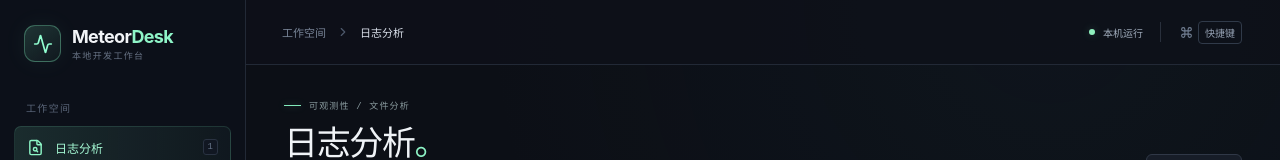
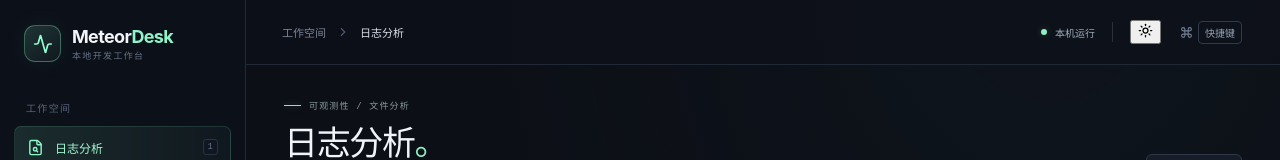
Before and after one commit to yuwen002/meteor-desk, a Vue app in the folder frontend/: page / in a window 1280 px wide. Shown: the top 160 px of the page. Built offline with nearby package versions, Linux system fonts and the light colour scheme.

Commit message:
feat(ui): add persistent light theme toggle

```diff
--- a/frontend/src/App.vue
+++ b/frontend/src/App.vue
@@ -1,6 +1,6 @@
 <script setup lang="ts">
 import { computed, nextTick, onBeforeUnmount, onMounted, ref } from 'vue'
-import { Activity, ArrowRight, Braces, CheckCircle2, ChevronRight, CircleHelp, Command, FileSearch, FolderOpen, Gauge, HardDrive, History, Layers3, Regex, Search, ShieldCheck, TerminalSquare, Wrench, X } from 'lucide-vue-next'
+import { Activity, ArrowRight, Braces, CheckCircle2, ChevronRight, CircleHelp, Command, FileSearch, FolderOpen, Gauge, HardDrive, History, Layers3, Regex, Search, ShieldCheck, Sun, Moon, TerminalSquare, Wrench, X } from 'lucide-vue-next'
 import DeveloperToolkit from './components/DeveloperToolkit.vue'
 import ProcessManagement from './components/ProcessManagement.vue'
 import { createSerialTaskQueue } from './utils/serialTaskQueue'
@@ -14,6 +14,9 @@ const appSettings=ref<AppSettings>({recentFiles:[],searchHistory:[],contextLines
 const shortcutsConfig=ref<ShortcutMap>({...DEFAULT_SHORTCUTS})
 const shortcutsDialogOpen=ref(false)
 const shortcutsError=ref('')
+const themeMode=ref<'dark'|'light'>('dark')
+function loadTheme(){try{themeMode.value=window.localStorage.getItem('meteordesk.theme')==='light'?'light':'dark'}catch{themeMode.value='dark'}}
+function toggleTheme(){themeMode.value=themeMode.value==='dark'?'light':'dark';try{window.localStorage.setItem('meteordesk.theme',themeMode.value)}catch{/* theme remains active for this session */}}
 const shortcutActions:{key:ShortcutAction;label:string;description:string}[]=[
  {key:'openFile',label:'打开日志文件',description:'打开系统文件选择器'},
  {key:'focusSearch',label:'聚焦搜索框',description:'切换到日志分析并聚焦搜索输入'},
@@ -130,12 +133,12 @@ async function moveMatch(delta:number){
 function showMatch(m:LogMatch){selectedMatch.value=m;jsonFilter.value=''}
 function setPage(p:PageKey){activePage.value=p}
 function shortcuts(e:KeyboardEvent){if(!(e.ctrlKey||e.metaKey)||e.altKey)return;const k=e.key==='Enter'?'Enter':e.key.toLowerCase();const action=resolveShortcutAction(shortcutsConfig.value,k);if(!action)return;if(action==='runSearch'&&activePage.value!=='logs')return;e.preventDefault();switch(action){case'openFile':void chooseFile();break;case'focusSearch':setPage('logs');void nextTick(()=>inputRef.value?.focus());break;case'runSearch':if(!busy.value)void runSearch();break;case'logs':setPage('logs');break;case'processes':setPage('processes');break;case'toolkit':setPage('toolkit');break}}
-onMounted(()=>{loadShortcuts();window.addEventListener('keydown',shortcuts);stopSearchUpdates=window.runtime?.EventsOn('log-search:update',onSearchUpdate);void loadSettings();dropTimer=window.setInterval(()=>void pollDrop(),300)})
+onMounted(()=>{loadShortcuts();loadTheme();window.addEventListener('keydown',shortcuts);stopSearchUpdates=window.runtime?.EventsOn('log-search:update',onSearchUpdate);void loadSettings();dropTimer=window.setInterval(()=>void pollDrop(),300)})
 onBeforeUnmount(()=>{window.removeEventListener('keydown',shortcuts);stopSearchUpdates?.();stopSearchUpdates=undefined;clearTimer('progress');clearTimer('drop')})
 </script>
 
 <template>
-<div class="app-shell" style="--wails-drop-target: drop">
+<div class="app-shell" :class="{'theme-light':themeMode==='light'}" style="--wails-drop-target: drop">
  <aside class="sidebar">
   <div class="brand"><div class="brand-mark"><Activity :size="20"/></div><div class="brand-copy"><span class="brand-name">Meteor<span>Desk</span></span><span class="brand-caption">本地开发工作台</span></div></div>
   <div class="workspace-label">工作空间</div><nav class="nav-list" aria-label="主导航">
@@ -147,7 +150,7 @@ onBeforeUnmount(()=>{window.removeEventListener('keydown',shortcuts);stopSearchU
   <div class="sidebar-bottom"><div class="version-row"><span>早期版本</span><span class="version-tag">v0.5.16</span></div><div class="profile-row"><div class="avatar">MD</div><div class="profile-copy"><strong>MeteorDesk</strong><span>开发与运维工作台</span></div><CircleHelp :size="17" class="help-icon"/></div></div>
  </aside>
  <main class="main-content">
-  <header class="topbar"><div class="breadcrumbs"><span>工作空间</span><ChevronRight :size="14"/><strong>{{activePage==='logs'?'日志分析':activePage==='processes'?'进程管理':'开发工具'}}</strong></div><div class="topbar-right"><div class="runtime-status"><span class="status-dot"></span>本机运行</div><div class="topbar-divider"></div><button class="shortcut-hint" type="button" title="配置快捷键" @click="shortcutsDialogOpen=true"><Command :size="13"/><span>快捷键</span></button></div></header>
+  <header class="topbar"><div class="breadcrumbs"><span>工作空间</span><ChevronRight :size="14"/><strong>{{activePage==='logs'?'日志分析':activePage==='processes'?'进程管理':'开发工具'}}</strong></div><div class="topbar-right"><div class="runtime-status"><span class="status-dot"></span>本机运行</div><div class="topbar-divider"></div><button class="theme-toggle" type="button" :aria-label="themeMode==='dark'?'切换浅色主题':'切换深色主题'" :title="themeMode==='dark'?'切换浅色主题':'切换深色主题'" @click="toggleTheme"><Sun v-if="themeMode==='dark'" :size="15"/><Moon v-else :size="15"/></button><button class="shortcut-hint" type="button" title="配置快捷键" @click="shortcutsDialogOpen=true"><Command :size="13"/><span>快捷键</span></button></div></header>
   <div class="page-wrap">
    <section v-if="activePage==='logs'" class="page-content">
     <div class="page-heading"><div><div class="eyebrow"><span class="eyebrow-line"></span>可观测性 / 文件分析</div><h1>日志分析<span class="title-period">。</span></h1><p class="page-subtitle">逐块读取大体积日志，支持关键字、正则、上下文、JSON 字段过滤和常见文本编码。</p></div><button class="button button-secondary" :disabled="busy" @click="chooseFile"><FolderOpen :size="16"/>选择日志</button></div>
```
